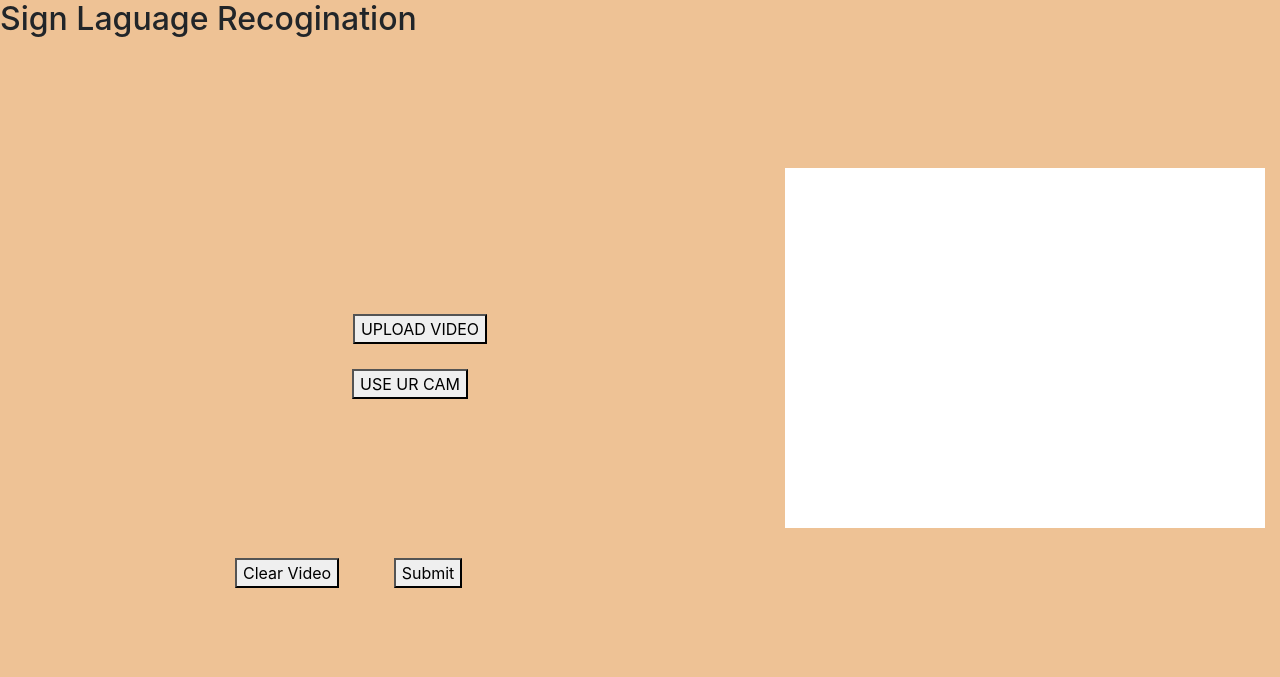
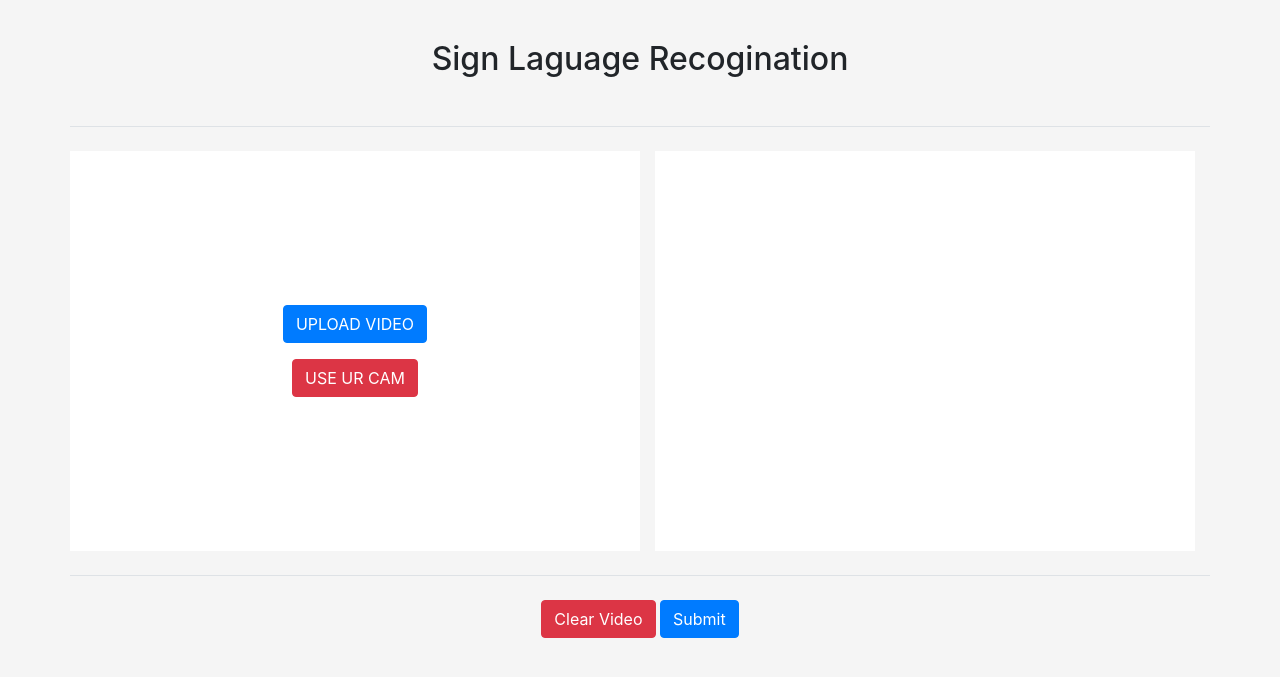
Before and after one commit to rohit-chandra/Sign_Language_Recognition, a Flask app: page / in a window 1280 px wide. Shown: the top 677 px of the page. Run offline with Flask 2, Linux system fonts and the light colour scheme; some libraries are stand-ins or nearby versions.

Commit message:
updated UI

```diff
--- a/serving/app.py
+++ b/serving/app.py
@@ -1,8 +1,11 @@
-from flask import Flask, jsonify, render_template
+from flask import Flask, jsonify, render_template,Response
 from handler import *
 from flask import request
 import os
-# from camera import VideoCamera
+import shutil
+from werkzeug.utils import secure_filename
+from camera import VideoCamera
+from time import time
 
 
 
@@ -15,7 +18,7 @@ request route: /predict
 request params: file
 response type: JSON
 response: {
-    data: [{frame_id : 23, time_stamp: 234, prediction: hello},
+    data: [{frame_id : 23, timestamp: 234, prediction: hello},
     {frame_id : 40, time_stamp: 237, prediction: how},
     {frame_id : 43, time_stamp: 239, prediction: are}]
     message: "success"
@@ -54,15 +57,29 @@ def predict():
     sentence = ""
 
     if 'file' in request.files:
+
+        '''
+         fileStorage = request.files['file']
+        file_name = secure_filename(fileStorage.filename)
+        fileStorage.save('./static/video/%s' % file_name)
+
+        fileStorage = request.files['file']
+        file_name = secure_filename(fileStorage.filename)
+        fileStorage.save('./static/video/%s' % file_name)
+
+
+
+        res,sentence = load_model(file=os.path.join('./static/video/', fileStorage.filename))
+        '''
         uploaded_file  = request.files['file']
         uploaded_file.save(os.path.join('data', uploaded_file.filename))
-        uploaded_file.save(os.path.join('static/video/', uploaded_file.filename))
-        res,sentence = load_model(file=os.path.join('data', uploaded_file.filename))
+        shutil.copy2(os.path.join('data', uploaded_file.filename), os.path.join('./static/video/', uploaded_file.filename))
+        res,sentence = load_model(file=os.path.join('./static/video/', uploaded_file.filename))
 
         return jsonify({
             'data': res,
             'message': "success",
-            'video_path': os.path.join('/static/video/', uploaded_file.filename),
+            'video_path': os.path.join('./static/video/', uploaded_file.filename),
             'sentence': sentence,
             'status': "200"
             })
@@ -74,32 +91,46 @@ def gen(camera):
     while True:
         try:
             frame = camera.get_frame()
-            print(frame)
+            # print(frame)
         except Exception:
             print("Video is finished or empty")
             # return None
             frame = camera.get_heartbeat()
         yield (b'--frame\r\n'
                b'Content-Type: image/jpeg\r\n\r\n' + frame + b'\r\n\r\n')
+@app.route('/video_feed2')
+def video_feed2():
+    end = time() + 20
+    vc = VideoCamera()
+    print("inside vc")
+    while time() < end:
+        if time() < end-1:
+            return Response(gen(vc),
+                            mimetype='multipart/x-mixed-replace; boundary=frame')
+        else:
+            vc.__del__()
 
+    print("AFTER RELEASE")
 
-@app.route('/video_feed')
+@app.route('/video_feed', methods=['POST'])
 def video_feed():
 
     res = []
     sentence = ""
 
-    try:
+    # try:
 
-        res,sentence = load_model_for_live()
+    res,sentence,video_path = load_model_for_live()
 
-        return jsonify({
+
+    return jsonify({
             'data': res,
             'message': "success",
             'sentence': sentence,
+            'video_path':video_path,
             'status': "200"
             })
-    except:
-        raise BadRequest("Give Video permissions")
+    # except:
+    #     raise BadRequest("Give Video permissions")
     # return Response(gen(VideoCamera()),
     #                 mimetype='multipart/x-mixed-replace; boundary=frame')
--- a/serving/config/config.yaml
+++ b/serving/config/config.yaml
@@ -1,7 +1,7 @@
 model:
   mode: 'rgb'
   num_classes: 2000
-  weights: './model/nslt_2000_066792_0.353595.pt'
+  weights: './model/FINAL_nslt_2000_iters=5104_top1=32.48_top5=57.31_top10=66.31.pt'
   wlasl_class_list: './config/wlasl_class_list.txt'
   in_channels: 3
   hugging_face_k2t_token: "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"
--- a/serving/templates/index2.html
+++ b/serving/templates/index2.html
@@ -6,42 +6,60 @@
     <meta name="viewport" content="width=device-width, initial-scale=1, shrink-to-fit=no">
 
     <!-- Bootstrap CSS -->
-    <link rel="stylesheet" href="/static/css/bootstrap.min.css"
-          >
+    <link rel="stylesheet" href="/static/css/bootstrap.min.css">
+    <link href="https://cdn.bootcdn.net/ajax/libs/twitter-bootstrap/4.6.2/css/bootstrap.min.css" rel="stylesheet">
 
     <title>Live Streaming Demonstration</title>
     <script src="/static/jquery.min.js"></script>
     <style>
+        body {
+            background: #F5F5F5;
+        }
+
+        .box2023 {
+            min-height: 400px;
+            background: #fff;
+        }
     </style>
 </head>
-<body style="background-color: rgba(219, 120, 20, 0.45)">
-<h2>Sign Laguage Recogination</h2>
-<div class="container" style="margin-top:200px;">
-    <div id="box1" class="row" style="position: absolute;left:100px;">
-        <div id="videos1" class="box col-lg-8  offset-lg-2"
-             style="position:absolute;margin-top:76px;text-align:center;margin-left: 220px;">
-            <div style="width: 200px;">
+<body>
+<div class="container border-bottom">
+    <header>
+        <div class="py-3 my-4">
+            <h2 class="text-center">Sign Laguage Recogination</h2>
+        </div>
+    </header>
+</div>
+<div class="container ">
+    <div class="row border-bottom pt-4 pb-4 ">
+        <div class="col-6 ">
+            <div id="box1" class="row bg-white h-100 d-flex flex-column align-items-center justify-content-center" >
+                <div id="videos1" class="box d-flex flex-column align-items-center justify-content-center">
+                    <div class="pb-3">
                         <input type="file" id="btn_file" accept="video/mp4" style="display:none;width: 200px">
-                <button type="button" onclick="F_Open_dialog()">UPLOAD VIDEO</button>
+                        <button type="button" class="btn btn-primary" onclick="F_Open_dialog()">UPLOAD VIDEO</button>
                         {% if data3 %}{{ data3 }}{% endif %}
                     </div>
-            <div style="margin-top:25px;margin-left:-10px;width: 200px;">
-                <button id="cam">USE UR CAM</button>
+                    <div>
+                        <button id="cam" class="btn btn-danger">USE UR CAM</button>
                     </div>
                 </div>
 
             </div>
-    <div>
-        <div class="box">
-            <span class="box2023"
-                  style="position: absolute;background-color: white;width: 480px;height:360px;float:right;margin-left: 700px;margin-top: -70px;"></span>
+        </div>
+        <div class="col-6">
+            <div class="box bg-white">
+                <div class="box2023"></div>
             </div>
         </div>
-    <div style="height:20px;position: absolute;margin-top:25%">
-        <button id="clear" style="margin-left: 150px;">Clear Video</button>
-        <button class="submit" style="margin-left: 50px;">Submit</button>
+    </div>
+
+    <div class="buttons text-center pt-4">
+        <button id="clear" class="btn btn-danger">Clear Video</button>
+        <button class="submit btn btn-primary">Submit</button>
     </div>
 </div>
+
 
 <script>
     var status = 1
@@ -49,7 +67,8 @@
     function F_Open_dialog() {
         document.getElementById("btn_file").click();
     }
-    document.querySelector('input[type="file"]').addEventListener('change', function(e) {
+
+    document.querySelector('input[type="file"]').addEventListener('change', function (e) {
         let videoFile = e.target.files[0];
         if (videoFile.type != 'video/mp4') {
             alert('only mp4!');
@@ -57,27 +76,33 @@
         }
     })
     $('#cam').click(function () {
-        $('#box1').html('<div id="videos" class="box col-lg-8  offset-lg-2" style="margin-top:-68px;">\n' +
-            '            <img src="{{ url_for('video_feed') }}" width="600" height="534">\n' +
+        $('#box1').html('<div id="videos" class="box ">\n' +
+            '            <img src="{{ url_for('video_feed2') }}" width="600" height="400">\n' +
             '        </div>')
         status = 2
         console.log(status)
-        function startPre(){
+
+        function startPre() {
             $.ajax({
                 url: '/video_feed',
                 type: 'post',
-                dataType:'json',
+                dataType: 'json',
                 success: function (data) {
+
                     console.log(data)  //data is a json object. The object has two arrays. The first is the array of objects. Each object is a line. The second array is the array of objects. Each object is a line.
-                    for(var i=0;i<data.data.words.length;i++){
-                        html='<div><span>time:'+data.data.words[i].time_stamp+'</span>，<span>predict:'+data.data.words[i].prediction+'</span></div>'
+                    for (var i = 0; i < data.data.length; i++) {
+                        html='<div><span>time:'+parseFloat(data.data[i].timestamp).toFixed(4)+'</span>，<span>predict:'+data.data[i].prediction+ '</span></div>'
                         $('.box2023').append(html)
 
                     }
-                    $('.box2023').append('<div>KeyToText :'+data.data.sentence+'</div>')
+                    $('.box2023').append('<div>KeyToText :' + data.sentence.replace(' InvestorGuide.com. WebFinance, Inc. http://,') + '</div>')
+                    $('#box1').html('<div id="videos" class="box " >\n' +
+                    '            <video controls="controls" src="' + data.video_path + '" width="100%"  style=""></video>\n' +
+                    '        </div>')
                 }
             })
         }
+
         setTimeout(startPre, 5000);
     })
 
@@ -91,16 +116,17 @@
             processData: false,
             data: formdata,
             success: function (data) {
-                console.log('111111111111111111111111')
+
                 console.log(data.data)  //data is a json object. The object has two arrays. The first is the array of objects. Each object is a line. The second array is the array of objects. Each object is a line.
-                for(var i=0;i<data.data.length;i++){
-                    html='<div><span>time:'+data.data[i].timestamp.toString()+'</span>，<span>predict:'+data.data[i].prediction+'</span></div>'
+                for (var i = 0; i < data.data.length; i++) {
+                    html='<div><span>time:'+parseFloat(data.data[i].timestamp).toFixed(4)+'</span>，<span>predict:'+data.data[i].prediction+'</span></div>'
+                    //, <span>probability:'+parseFloat(data.data[i].probabilty.toFixed(4))+'</span>
                     $('.box2023').append(html)
 
                 }
-                $('.box2023').append('<div>KeyToText :'+data.sentence+'</div>')
-                $('#box1').html('<div id="videos" class="box col-lg-8  offset-lg-2" >\n' +
-                    '            <video controls="controls" src="' + data.video_path + '" width="600" height="534" style="margin-top: -104px;"></video>\n' +
+                $('.box2023').append('<div>KeyToText :' + data.sentence.replace(' InvestorGuide.com. WebFinance, Inc. http://,') + '</div>')
+                $('#box1').html('<div id="videos" class="box " >\n' +
+                    '            <video controls="controls" src="' + data.video_path + '" width="100%"  style=""></video>\n' +
                     '        </div>')
             }
         })
@@ -117,15 +143,15 @@
                 '             style="position:relative;margin-top:76px;text-align:center;margin-left: 220px;">\n' +
                 '            <div>\n' +
                 '                <input type="file" id="btn_file" style="display:none">\n' +
-                '                <button type="button" onclick="F_Open_dialog()">UPLOAD VIDEO</button>\n' +
+                '                <button type="button" class="btn btn-danger" onclick="F_Open_dialog()">UPLOAD VIDEO</button>\n' +
                 '            </div>\n' +
                 '            <div style="margin-top:25px;">\n' +
-                '                <button id="cam2">USE UR CAM</button>\n' +
+                '                <button id="cam2" class="btn btn-primary">USE UR CAM</button>\n' +
                 '            </div>\n' +
                 '        </div><script>\n' +
                 '    $(\'#cam2\').click(function () {\n' +
-                '        $(\'#box1\').html(\'<div id="videos" class="box col-lg-8  offset-lg-2" style="margin-top:-68px;">\\n\' +\n' +
-                '            \'            <img src="{{ url_for('video_feed') }}" width="600" height="534">\\n\' +\n' +
+                '        $(\'#box1\').html(\'<div id="videos" class="box " style="">\\n\' +\n' +
+                '            \'            <img src="{{ url_for('video_feed') }}" width="100%" >\\n\' +\n' +
                 '            \'        </div>\')\n' +
                 '        status = 2\n' +
                 '        console.log(status)\n' +
@@ -137,14 +163,14 @@
                 '             style="position:relative;margin-top:76px;text-align:center;margin-left: 220px;">\n' +
                 '            <div>\n' +
                 '                <input type="file" id="btn_file" style="display:none">\n' +
-                '                <button type="button" onclick="F_Open_dialog()">UPLOAD VIDEO</button>\n' +
+                '                <button type="button" class="btn btn-primary" onclick="F_Open_dialog()">UPLOAD VIDEO</button>\n' +
                 '            </div>\n' +
                 '            <div style="margin-top:25px;">\n' +
-                '                <button id="cam2">USE UR CAM</button>\n' +
+                '                <button id="cam2" class="btn btn-dager">USE UR CAM</button>\n' +
                 '            </div>\n' +
                 '        </div><script>\n' +
                 '    $(\'#cam2\').click(function () {\n' +
-                '        $(\'#box1\').html(\'<div id="videos" class="box col-lg-8  offset-lg-2" style="margin-top:-68px;">\\n\' +\n' +
+                '        $(\'#box1\').html(\'<div id="videos" class="box " style="">\\n\' +\n' +
                 '            \'            <img src="{{ url_for('video_feed') }}" width="600" height="534">\\n\' +\n' +
                 '            \'        </div>\')\n' +
                 '        status = 2\n' +
@@ -152,6 +178,7 @@
                 '    })\n' +
                 '<\/script>')
         }
+
     })
 </script>
 </body>
```
Also changed, not shown: serving/camera.py (added, +21 -0 lines), serving/handler.py (+52 -19 lines), 2 other files. Lines whose indentation alone changed are shown as unchanged.
